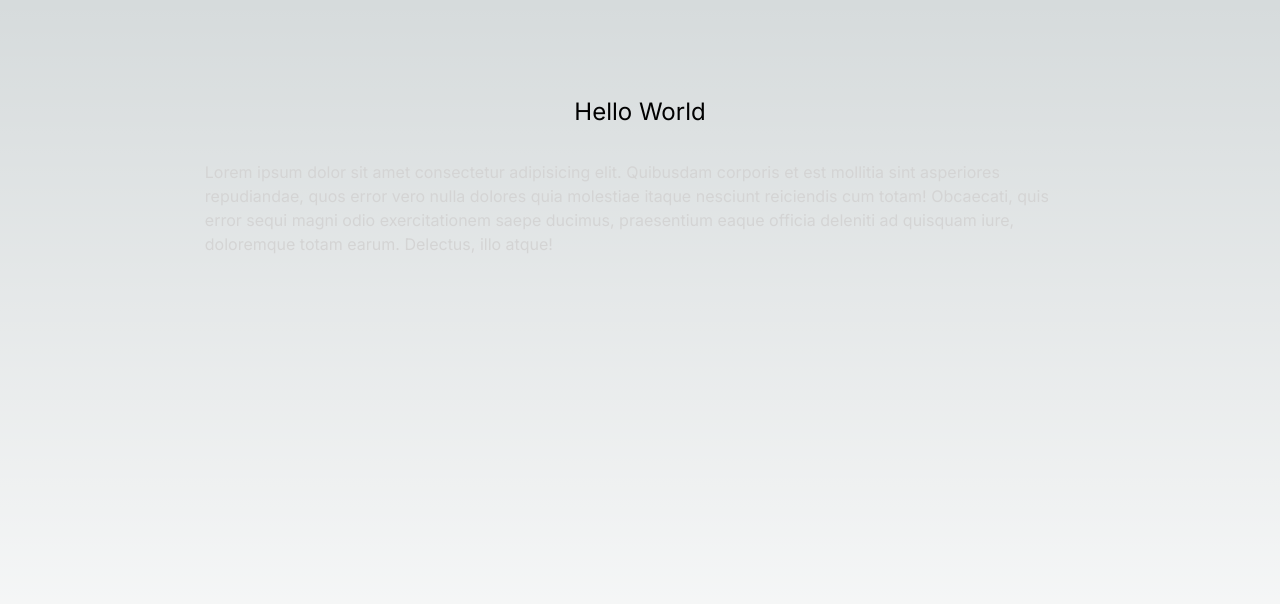
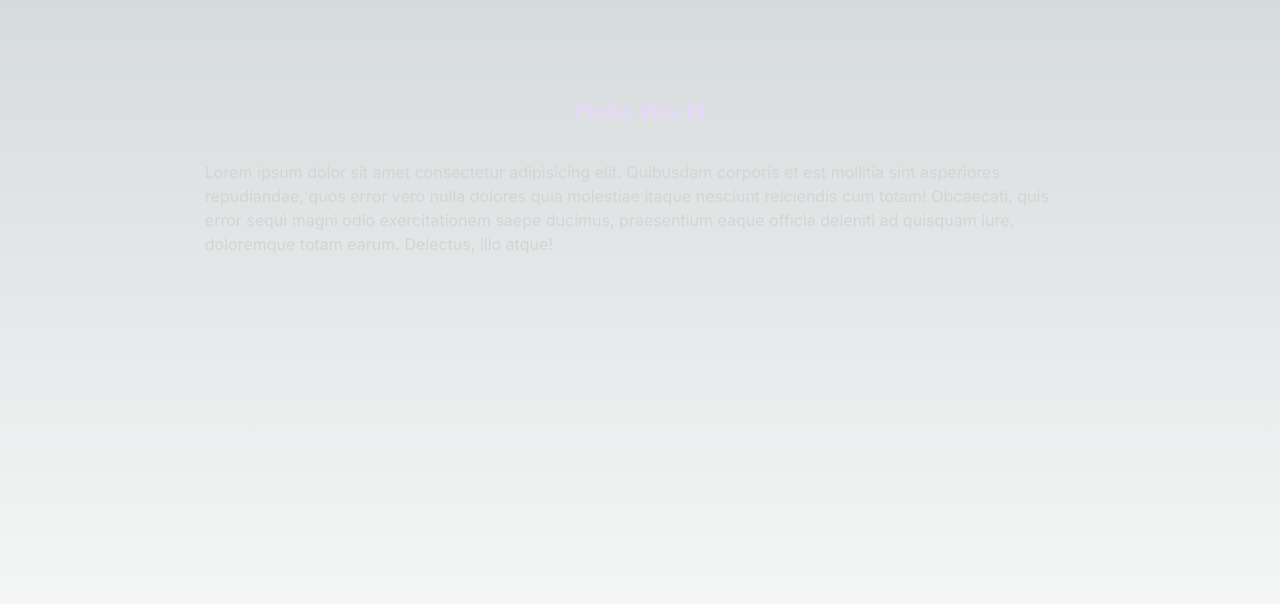
Before and after one commit to alex-curtin/amplify-next-test, a Next.js app: page / in a window 1280 px wide. Shown: the top 604 px of the page. Built offline with nearby package versions, Linux system fonts and the light colour scheme.

Commit message:
update text

```diff
--- a/src/app/page.tsx
+++ b/src/app/page.tsx
@@ -1,7 +1,7 @@
 export default function Home() {
   return (
     <main className="flex min-h-screen flex-col items-center justify-start gap-8 p-24">
-      <h1 className="text-2xl">Hello World</h1>
+      <h1 className="text-2xl text-purple-200">Hello World</h1>
       <div className="max-w-[80%] text-neutral-300">
         Lorem ipsum dolor sit amet consectetur adipisicing elit. Quibusdam
         corporis et est mollitia sint asperiores repudiandae, quos error vero
```
